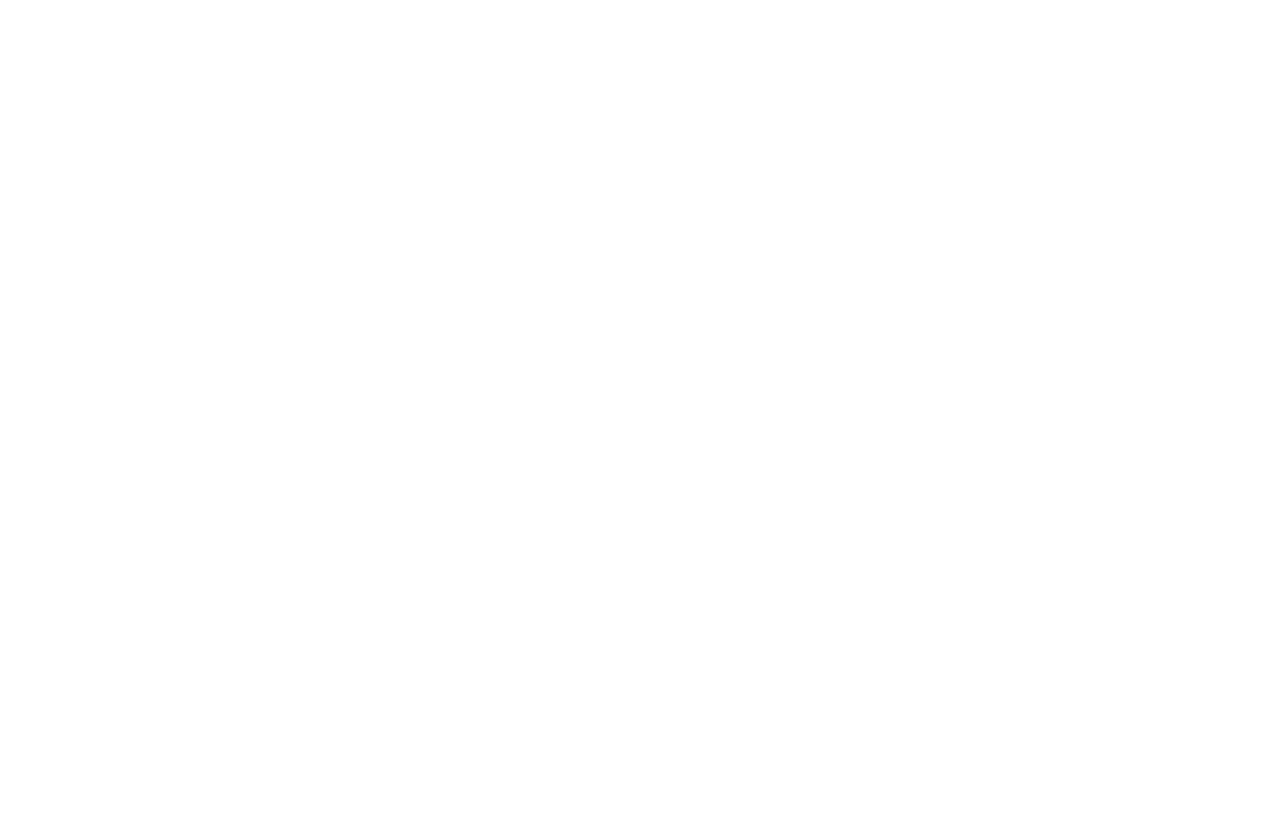
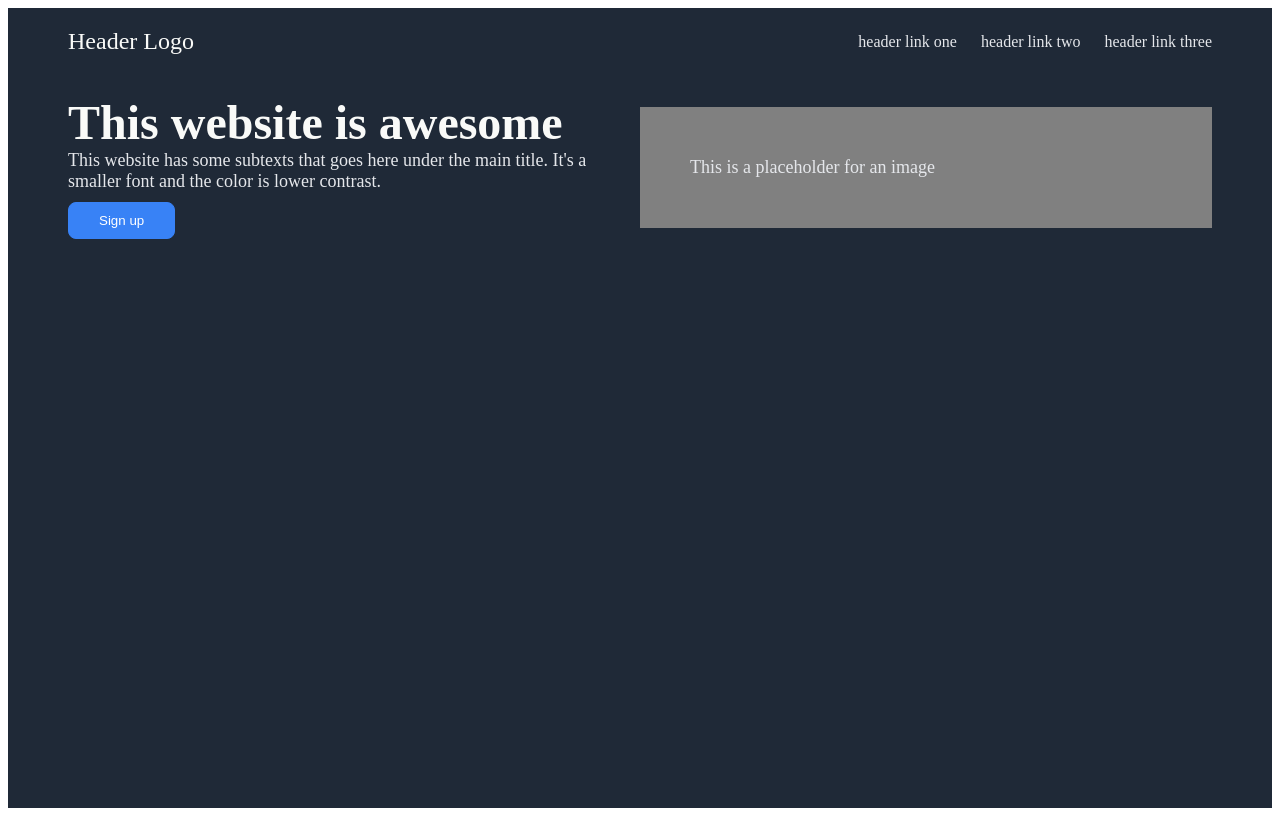
Before and after one commit to wenwen-dev/project-landing-page, a plain HTML site: page index.html in a window 1280 px wide. Drawn offline with Linux system fonts and the light colour scheme.

Commit message:
Complete header-and-hero section styles

```diff
--- a/index.html
+++ b/index.html
@@ -8,7 +8,24 @@
   <link rel="stylesheet" href="style.css">
 </head>
 <body>
-  <div class="header-and-hero"></div>
+  <div class="header-and-hero">
+    <div class="header">
+      <div class="header-logo">Header Logo</div>
+      <ul>
+        <li>header link one</li>
+        <li>header link two</li>
+        <li>header link three</li>
+      </ul>
+    </div>
+    <div class="hero">
+      <div class="left">
+        <h1>This website is awesome</h1>
+        <p>This website has some subtexts that goes here under the main title. It's a smaller font and the color is lower contrast.</p>
+        <button>Sign up</button>
+      </div>
+      <p class="right">This is a placeholder for an image</p>
+    </div>
+  </div>
   <div class="info"></div>
   <div class="testimonial"></div>
   <div class="call-to-action"></div>
--- a/style.css
+++ b/style.css
@@ -9,7 +9,54 @@ body {
 
 .header-and-hero {
   background-color: #1F2937;
+  display: flex;
+  flex-direction: column;
+  padding: 20px 60px;
 }
+
+.header {
+  display: flex;
+  justify-content: space-between;
+  align-items: center;
+  padding-bottom: 40px;
+}
+
+.header-logo {
+  font-size: 24px;
+  color: #F9FAF8;
+}
+
+.hero {
+  display: flex;
+  align-items: center;
+  justify-content: space-between;
+}
+
+.left {
+  width: 50%;
+}
+
+.right {
+  background-color: grey;
+  padding: 50px;
+  width: 50%;
+}
+
+
+.hero h1 {
+  font-size: 48px;
+  font-weight: 800;
+  color: #F9FAF8;
+  margin: 0;
+}
+
+.hero p {
+  font-size: 18px;
+  color: #E5E7EB;
+  margin: 0;
+}
+
+
 
 .call-to-action {
   background-color: #3882F6;
@@ -18,3 +65,22 @@ body {
 .footer {
   background-color: #1F2937;
 }
+
+ul {
+  list-style: none;
+  color: #E5E7EB;
+  padding: 0;
+  margin: 0;
+  display: flex;
+  gap: 24px;
+}
+
+button {
+  margin-top: 10px;
+  padding: 10px 30px;
+  background-color: #3882F6;
+  color: white;
+  border-radius: 8px;
+  border: solid 1px #3882F6;
+
+}
```
Also changed, not shown: image.jpg (added), 1 other file.
